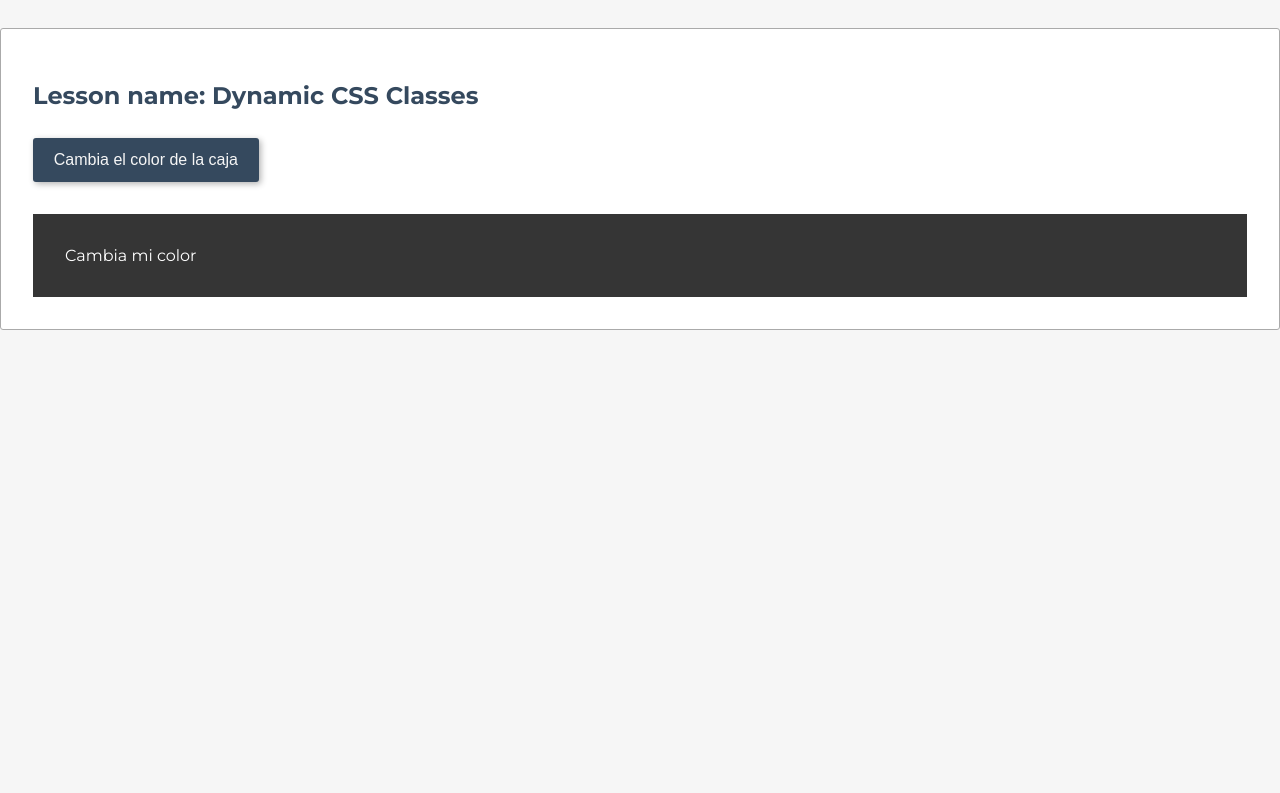
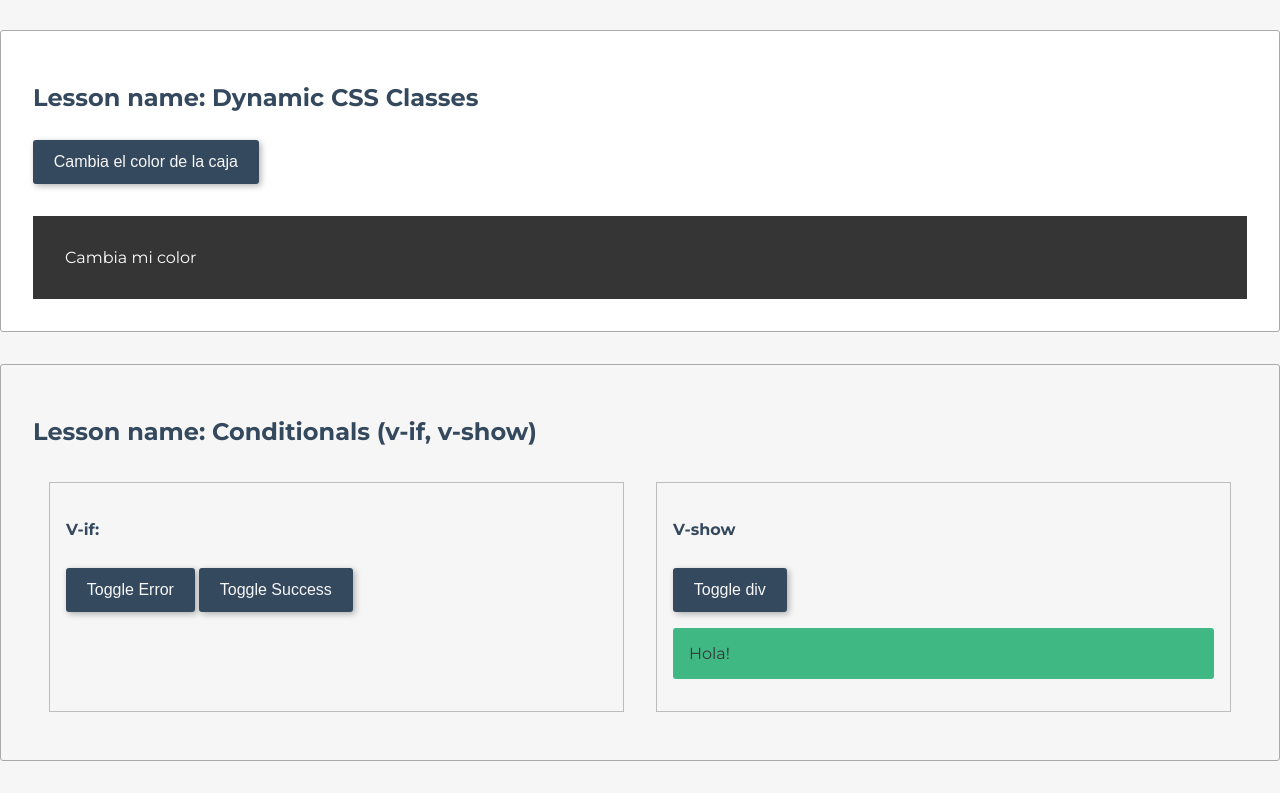
Before and after one commit to iamadeveloper-es/vue-js, a plain HTML site: page vuejs-playlist/index.html in a window 1280 px wide. Shown: the part 2548-3341 px from the top of the page. Before the commit the page ends 2910 px from the top, so only its background shows below. Drawn offline with nearby package versions, Linux system fonts and the light colour scheme.

Commit message:
conditionals

```diff
--- a/vuejs-playlist/app.js
+++ b/vuejs-playlist/app.js
@@ -9,7 +9,10 @@ new Vue({
         y: 0,
         name: '',
         edad: 35,
-        color: false
+        color: false,
+        error: false,
+        success: false,
+        mostrar: true
 
     },
     methods:{
@@ -34,6 +37,17 @@ new Vue({
         },
         updateName: function(){
             alert('your name has been saved');
+        },
+        toggleError: function(){
+            this.error = !this.error
+            this.success = false
+        },
+        toggleSuccess: function(){
+            this.success = !this.success
+            this.error = false
+        },
+        toggleDiv: function(){
+            this.mostrar = !this.mostrar
         }
     },
     computed:{
@@ -46,6 +60,7 @@ new Vue({
             return{
                 color: this.color
             }
-        }
+        },
+
     }
 });
--- a/vuejs-playlist/index.html
+++ b/vuejs-playlist/index.html
@@ -6,10 +6,10 @@
     <meta name="viewport" content="width=device-width, initial-scale=1.0">
     <meta http-equiv="X-UA-Compatible" content="ie=edge">
     <title>Learning Vue</title>
-    <link rel="stylesheet" href="style.css">
     <link
         href="https://fonts.googleapis.com/css2?family=Montserrat:ital,wght@0,400;0,600;0,700;0,900;1,400&display=swap"
         rel="stylesheet">
+        <link rel="stylesheet" href="style.css">
     <script src="https://cdn.jsdelivr.net/npm/vue/dist/vue.js"></script>
 </head>
 
@@ -81,6 +81,23 @@
             <button v-on:click="color = !color">Cambia el color de la caja</button>
             <div class="change-color" v-bind:class="changeClass">Cambia mi color</div>
         </section>
+        <section>
+            <h2>{{lessonTitle('Conditionals (v-if, v-show)')}}</h2>
+            <div class="half-w__container">
+                <div class="half-w">
+                    <h4>V-if: </h4>
+                    <button v-on:click="toggleError()">Toggle Error</button>
+                    <button v-on:click="toggleSuccess()">Toggle Success</button>
+                    <div v-if="error" class="alert error">The has been an Error</div>
+                    <div v-if="success" class="alert success">Yesss, succes!!</div>
+                </div>
+                <div class="half-w">
+                    <h4>V-show</h4>
+                    <button v-on:click="toggleDiv">Toggle div</button>
+                    <div v-show="mostrar" class="alert success">Hola!</div>
+                </div>
+            </div>
+        </section>
     </div>
     <script src="app.js"></script>
 </body>
--- a/vuejs-playlist/style.css
+++ b/vuejs-playlist/style.css
@@ -67,6 +67,7 @@ button:hover{
     padding: 1rem;
     margin: 1rem;
     background-color: #F6F6F6;
+    border: 1px solid rgb(189, 189, 189);
 }
 label{
     display: block;
@@ -92,3 +93,15 @@ input{
     background-color: #40B883;
     color: #353535;
 }
+.alert{
+    margin: 1rem 0;
+    border-radius: 3px;
+    padding: 1rem;
+}
+.error{
+    background-color: rgba(255, 0, 0, 0.151);
+}
+.success{
+    background-color: #40B883;
+    color: #353535;
+}
```
